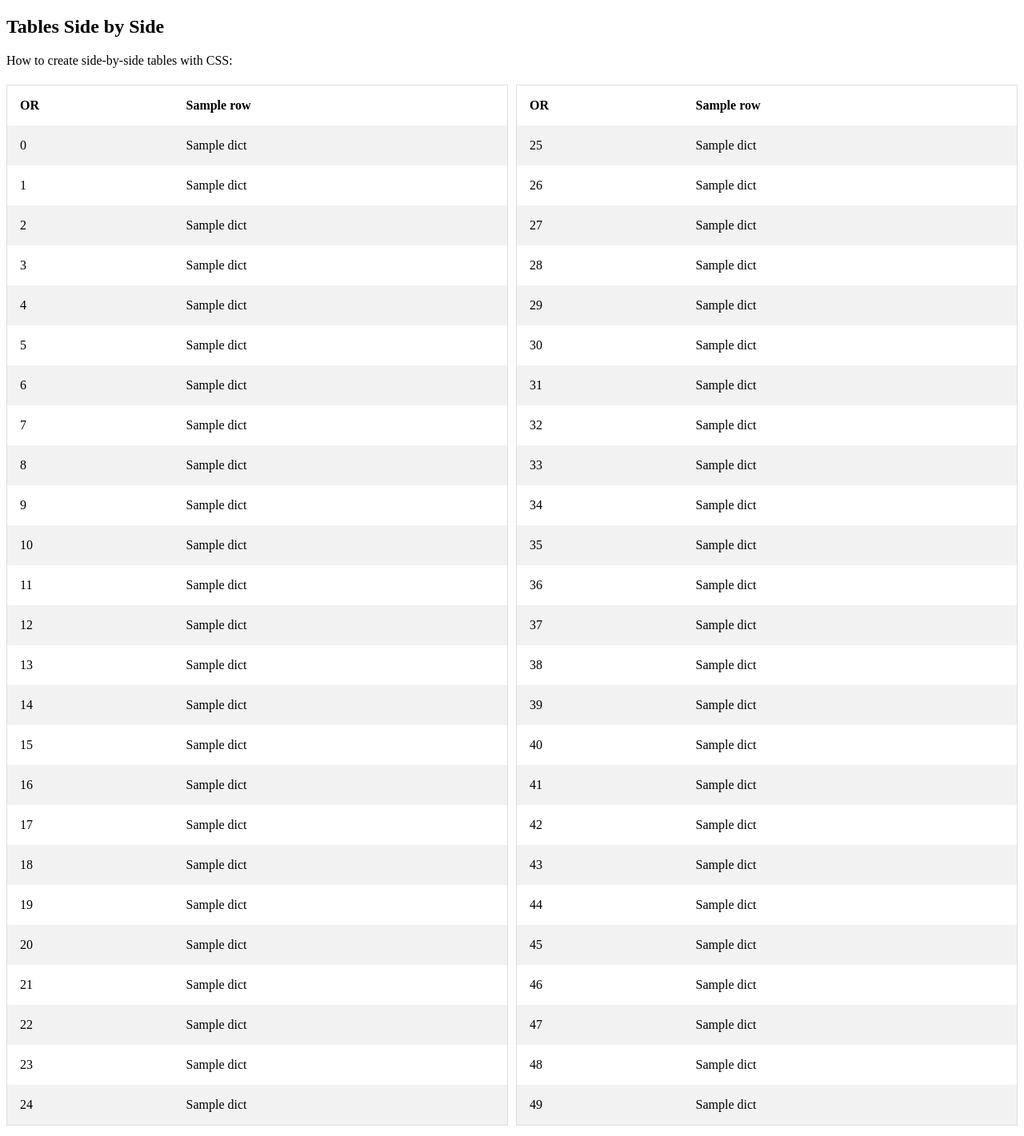
After one commit to ayurvsrivastava/vm2, a Flask app: template templates/vm2.html in a window 1280 px wide. The commit adds this page. Shown: the whole page at 80% size. Run offline with Flask 2, Linux system fonts and the light colour scheme; the template is opened without the code that fills it: most values are stand-ins (such as "Sample title", 1, 10 or a date in 2020).

Commit message:
finished templates

```diff
--- a/main.py
+++ b/main.py
@@ -1,6 +1,7 @@
 from flask import Flask, render_template, request, redirect, url_for, flash
 import pandas
 app = Flask(__name__)
+
 
 
 @app.route('/', methods=["POST"])
--- /dev/null
+++ b/templates/vm2.html
@@ -0,0 +1,88 @@
+<!DOCTYPE html>
+<html>
+    <head>
+        <style>
+            * {
+                box-sizing: border-box;
+            }
+
+            .row {
+                margin-left:-5px;
+                margin-right:-5px;
+            }
+
+            .column {
+                float: left;
+                width: 50%;
+                padding: 5px;
+            }
+
+            /* Clearfix (clear floats) */
+            .row::after {
+                content: "";
+                clear: both;
+                display: table;
+            }
+
+            table {
+                border-collapse: collapse;
+                border-spacing: 0;
+                width: 100%;
+                border: 1px solid #ddd;
+            }
+
+            th, td {
+                text-align: left;
+                padding: 16px;
+            }
+
+            tr:nth-child(even) {
+                background-color: #f2f2f2;
+            }
+        </style>
+    </head>
+    <body>
+
+        <h2>Tables Side by Side</h2>
+        <p>How to create side-by-side tables with CSS:</p>
+
+        <div class="row">
+            <div class="column">
+                <table>
+                <tr>
+                    <th>OR</th>
+                    {% for row in rows %}
+                        <th>{{row}}</th>
+                    {% endfor %}
+                </tr>
+                {% for idx in range(25) %}
+                <tr>
+                    <td>{{idx}}</td>
+                    {% for row in rows %}
+                        <td> {{rushees[idx].dict()[row]}} </td>
+                    {% endfor %}
+                </tr>
+                {% endfor %}
+                </table>
+            </div>
+            <div class="column">
+                <table>
+                <tr>
+                    <th>OR</th>
+                    {% for row in rows %}
+                        <th>{{row}}</th>
+                    {% endfor %}
+                </tr>
+                {% for idx in range(25, 50) %}
+                <tr>
+                    <td>{{idx}}</td>
+                    {% for row in rows %}
+                        <td> {{rushees[idx].dict()[row]}} </td>
+                    {% endfor %}
+                </tr>
+                {% endfor %}
+                </table>
+            </div>
+        </div>
+    </body>
+</html>
```
Also changed, not shown: static/css/style.css (added, +37 -0 lines), templates/index.html (+7 -1 lines), 1 other file.
